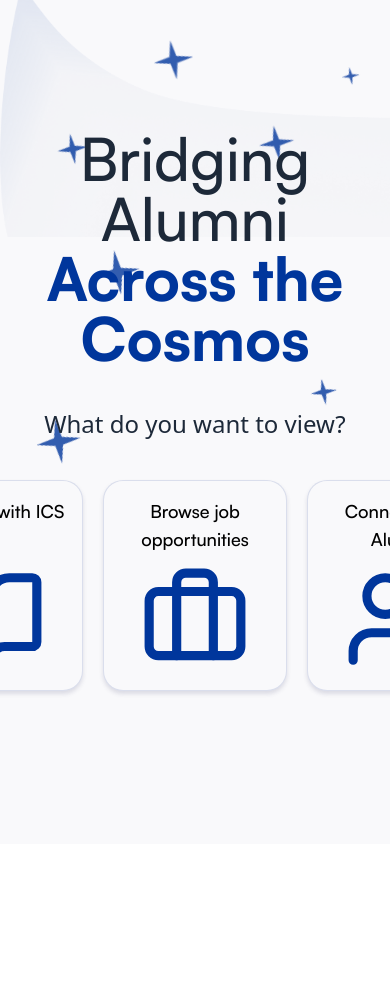
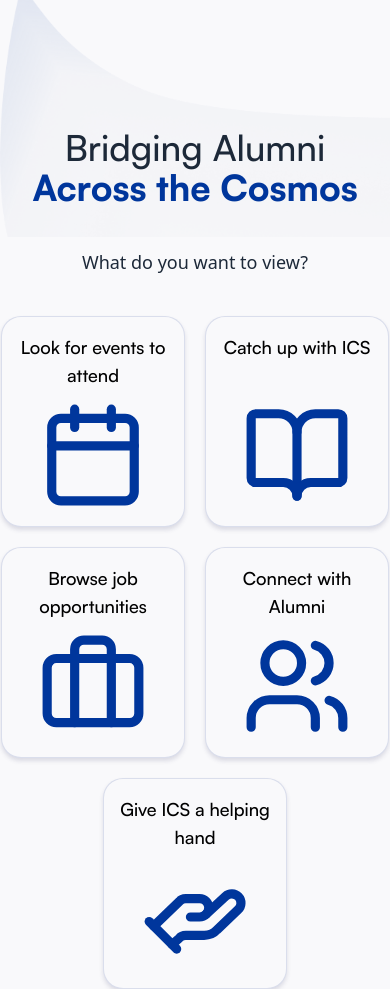
Before and after one commit to cazhiareese/ICS-STAR, a React (Vite) app in the folder app/: page /alumni in a window 390 px wide. Before the commit the page ends 844 px from the top, so only its background shows below. Built offline with nearby package versions, Linux system fonts and the light colour scheme.

Commit message:
FEATURE: Added responsiveness to the page

```diff
--- a/app/src/RootPages/AlumniPages/alumnidashboard.jsx
+++ b/app/src/RootPages/AlumniPages/alumnidashboard.jsx
@@ -22,30 +22,31 @@ function AlumniLanding() {
       <img src={wave} alt="Wave" className="absolute top-0 left-0 w-full h-auto z-0" />
 
       {/* Rotating Stars */}
-      {stars.map((s, index) => (
+      {window.innerWidth >= 250 &&
+        stars.map((s, index) => (
           <img
             key={s.id}
             src={star}
             alt="Star"
-          className={`absolute opacity-80 ${s.size} z-10`}
+            className={`absolute opacity-80 ${s.size} z-10 hidden md:block`} // Hide by default, show on md+
             style={{
               top: s.top,
               left: s.left,
-            animation: `rotateStar ${10}s linear infinite`, // Slow rotation
+              animation: `rotateStar ${10}s linear infinite`,
             }}
           />
         ))}
 
       {/* Main header */}
       <div className="flex flex-col items-center justify-center pt-32 relative z-20">
-        <h1 className="text-center font-satoshi-medium text-6xl text-black">Bridging Alumni</h1>
-        <h1 className="text-center font-satoshi-variable font-extrabold text-primary text-6xl">
+        <h1 className="text-center font-satoshi-medium sm:text-6xl text-4xl text-black ">Bridging Alumni</h1>
+        <h1 className="text-center font-satoshi-variable font-extrabold text-primary sm:text-6xl text-4xl">
           Across the Cosmos
         </h1>
-        <h1 className="text-center font-satoshi text-black text-2xl pt-10">What do you want to view?</h1>
+        <h1 className="text-center font-satoshi text-black sm:text-2xl text-lg pt-10">What do you want to view?</h1>
 
         {/* Cards Section */}
-        <div className="flex flex-row gap-5 font-satoshi-regular mt-10">
+        <div className="flex flex-wrap flex-row gap-5 font-satoshi-regular mt-10 items-center justify-center">
           <CardComponent icon={Calendar} text="Look for events to attend" />
           <CardComponent icon={BookOpen} text="Catch up with ICS" />
           <CardComponent icon={Briefcase} text="Browse job opportunities" />
```
Lines whose indentation alone changed are shown as unchanged.
